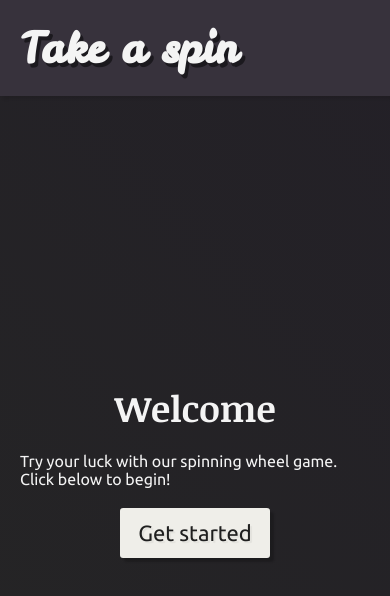
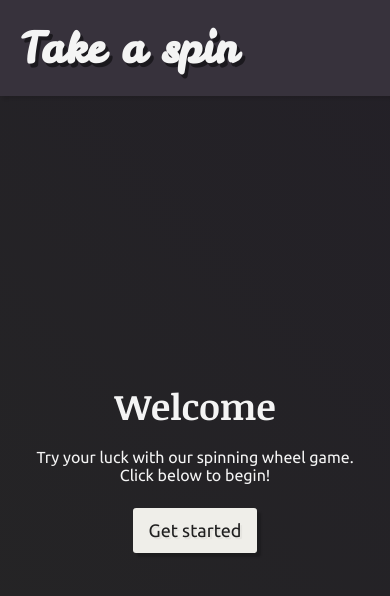
Before and after one commit to otiscurtisdotcom/take-a-spin, an Angular app: page / in a window 390 px wide. Shown: the top 596 px of the page. Built offline with nearby package versions, Linux system fonts and the light colour scheme.

Commit message:
Remaining styles & responsiveness

```diff
--- a/src/app/results-page/results-page.html
+++ b/src/app/results-page/results-page.html
@@ -1,10 +1,15 @@
 <section>
   <div class="content">
     @if (result(); as result) {
-    <p>RESULT: {{result.label}}</p>
+    <div>
+      <p>Your number is:</p>
+      <span class="big-number" [style.color]="result.color">
+        {{result.label}}
+      </span>
+    </div>
     }
     <div>
-      <button (click)="startAgain()">Start again</button>
+      <spinner-app-button (clickEvent)="startAgain()" [label]="'Start again'" />
     </div>
   </div>
 </section>
--- a/src/app/results-page/results-page.scss
+++ b/src/app/results-page/results-page.scss
@@ -0,0 +1,12 @@
+@use '../../styles/colors';
+@use '../../styles/typography';
+
+.big-number {
+  display: block;
+  font-size: 200px;
+  line-height: 1;
+  font-family: typography.$headline-font-family;
+  font-weight: typography.$headline-font-weight;
+  text-shadow: 4px 4px 0px rgba(0, 0, 0, 0.2);
+  text-align: center;
+}
--- a/src/app/results-page/results-page.ts
+++ b/src/app/results-page/results-page.ts
@@ -2,16 +2,18 @@ import { Component, computed } from '@angular/core';
 import { Router } from '@angular/router';
 import { WheelService } from '../services/wheel-service';
 import { SEGMENTS_DATA } from '../constants/segments';
+import { Button } from "../shared/button/button";
 
 @Component({
   selector: 'spinner-app-results-page',
   templateUrl: './results-page.html',
-  styleUrl: './results-page.scss'
+  styleUrl: './results-page.scss',
+  imports: [Button]
 })
 export class ResultsPage {
   readonly result = computed(() => {
     const resultIndex = this.wheelService.result();
-    return resultIndex ? SEGMENTS_DATA[resultIndex] : null;
+    return resultIndex !== null ? SEGMENTS_DATA[resultIndex] : null;
   })
 
   constructor(
--- a/src/app/wheel-page/wheel-page.html
+++ b/src/app/wheel-page/wheel-page.html
@@ -1,7 +1,11 @@
 <section>
   <div class="content">
     <div class="spinner-container">
-      <div class="marker"></div>
+      <div class="marker">
+        <svg viewBox="0 0 20 10">
+          <polygon points="0,0 20,0 10,10" />
+        </svg>
+      </div>
       <spinner-app-wheel />
     </div>
     <div class="buttons">
--- a/src/app/wheel-page/wheel-page.scss
+++ b/src/app/wheel-page/wheel-page.scss
@@ -1,5 +1,9 @@
+@use '../../styles/colors';
+
 .spinner-container {
   position: relative;
+  width: 100%;
+  max-width: calc(100vh - 300px);
 }
 
 .marker {
@@ -7,13 +11,18 @@
   top: -15px;
   left: 50%;
   transform: translateX(-50%);
-  width: 0;
-  height: 0;
-  border-left: 10px solid transparent;
-  border-right: 10px solid transparent;
-  border-top: 15px solid black;
   z-index: 1;
-  filter: drop-shadow(0 2px 4px rgba(0, 0, 0, 0.4));
+
+  svg {
+    height: 20px;
+    width: 40px;
+    fill: colors.$white;
+    filter: drop-shadow(0 4px 2px rgba(0, 0, 0, 0.4));
+    stroke: colors.$black;
+    stroke-width: 1px;
+    stroke-linejoin: round;
+    overflow: visible;
+  }
 }
 
 .buttons {
--- a/src/app/wheel-page/wheel/wheel.scss
+++ b/src/app/wheel-page/wheel/wheel.scss
@@ -3,9 +3,9 @@
 
 .wheel {
   width: 100%;
-  height: auto;
   display: block;
   overflow: visible;
+  height: auto;
 
   #slice {
     stroke: colors.$black;
--- a/src/styles/_layout.scss
+++ b/src/styles/_layout.scss
@@ -16,7 +16,8 @@ section {
   justify-content: center;
   width: 100%;
   height: 100%;
-  padding: 20px;
-  max-width: 800px;
-  gap: 20px;
+  padding: 24px 36px;
+  max-width: 600px;
+  gap: 24px;
+  text-align: center;
 }
--- a/src/styles/_typography.scss
+++ b/src/styles/_typography.scss
@@ -12,9 +12,15 @@ h1 {
   font-family: $logo-font-family;
   font-size: 42px;
   text-shadow: 3px 4px 0 rgba(0, 0, 0, 0.5);
+  line-height: 1;
 }
 
 h2 {
   font-family: $headline-font-family;
   font-size: 36px;
+  line-height: 1;
 }
+
+p {
+  font-size: 16px;
+}
--- a/src/styles/shared/_cta.scss
+++ b/src/styles/shared/_cta.scss
@@ -5,10 +5,10 @@
   background-color: colors.$cta;
   color: colors.$black;
   display: flex;
-  font-size: 22px;
+  font-size: 18px;
   font-family: typography.$default-font-family;
   font-weight: typography.$default-font-weight;
-  padding: 12px 18px;
+  padding: 12px 16px;
   border: 0;
   outline: 0;
   cursor: pointer;
```
